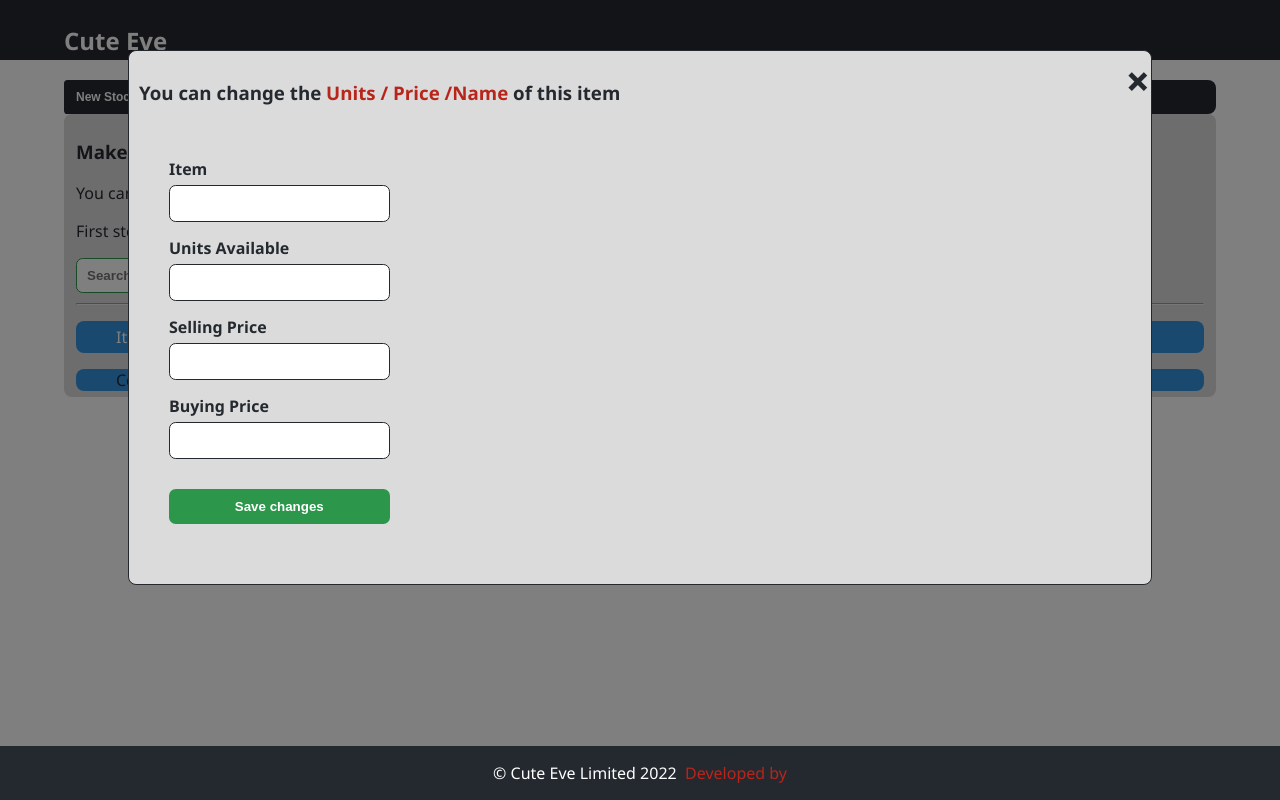
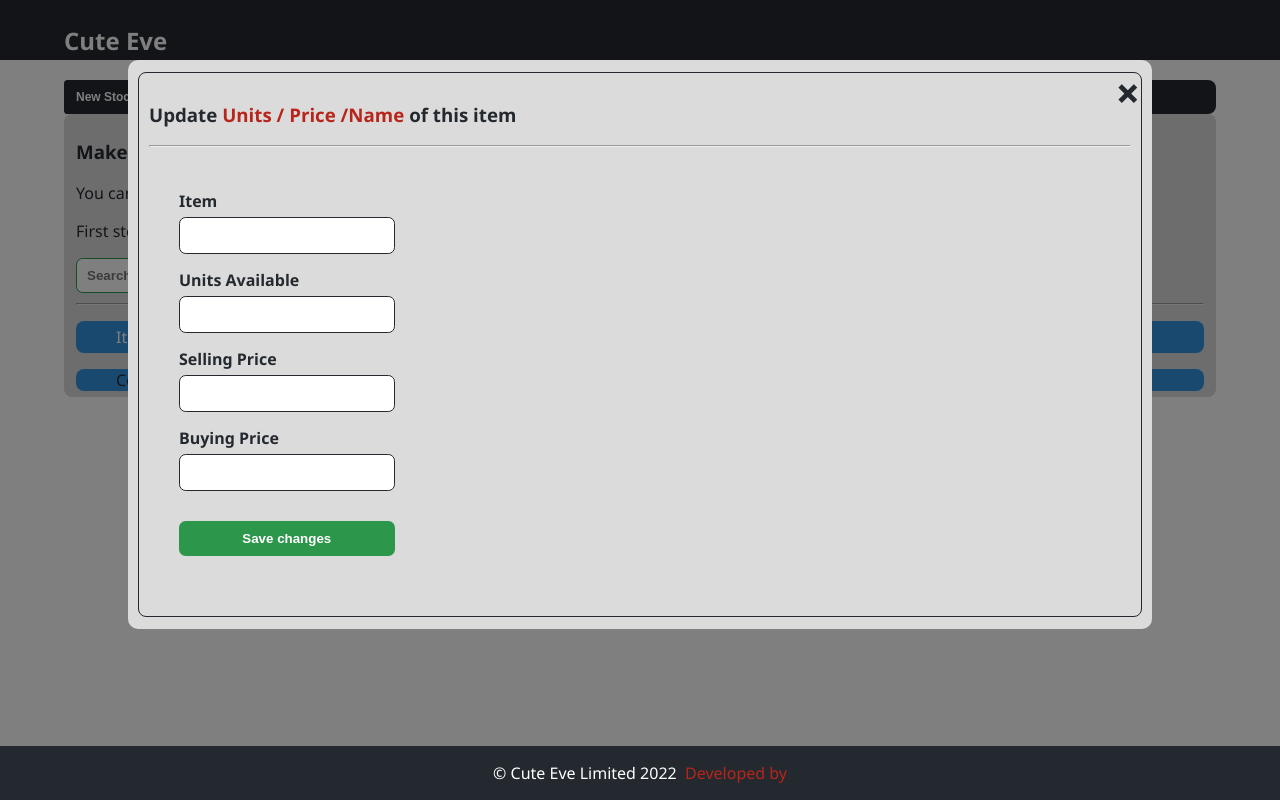
Before and after one commit to KabakiAntony/cute-eve, a Vue app: page /#/dashboard in a window 1280 px wide. Both pictures are taken after a click on the button "Update Stock". Built offline with nearby package versions, Linux system fonts and the light colour scheme.

Commit message:
changed the position of the modal

```diff
--- a/src/components/ChangesModal.vue
+++ b/src/components/ChangesModal.vue
@@ -3,7 +3,8 @@
         <div class="modal">
         <div class="close"  @click.self="closeModal">+</div>
         <div class="item-to-update">
-        <h3>You can change the <span>Units / Price /Name</span> of this item</h3>
+        <h3>Update <span>Units / Price /Name</span> of this item</h3>
+        <hr>
         <form  @submit.prevent="updateItem" class="dashboard update-form">
         <label>Item</label>
         <input type="text">
@@ -43,9 +44,10 @@ export default {
 <style>
 .modal{
     width:80%;
-    margin: 50px auto;
+    margin: 60px auto;
     background-color: #dbdbdb;
     border-radius: 10px;
+    padding:2px 10px;
 }
 .backdrop{
     left:0;
```
